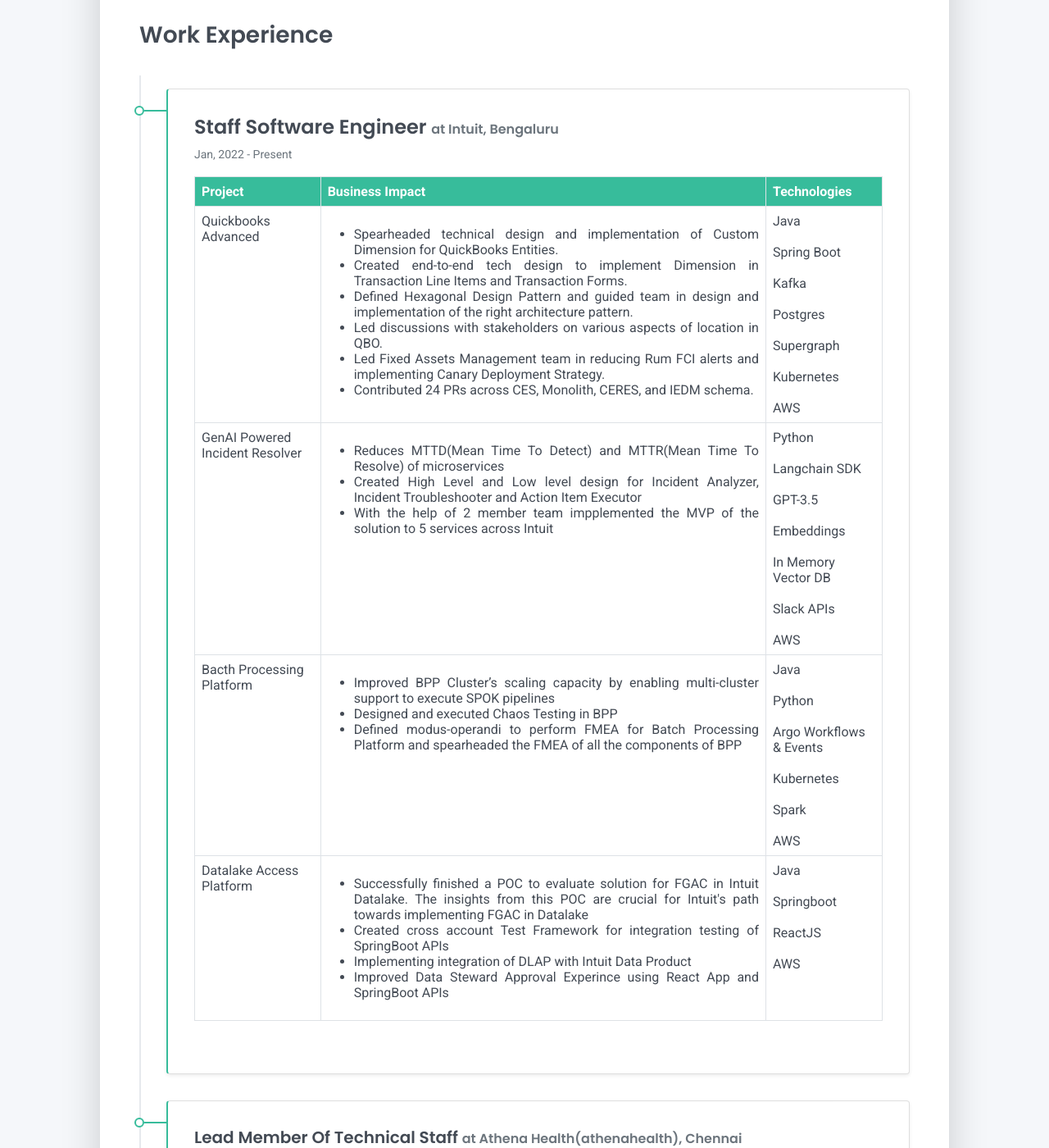
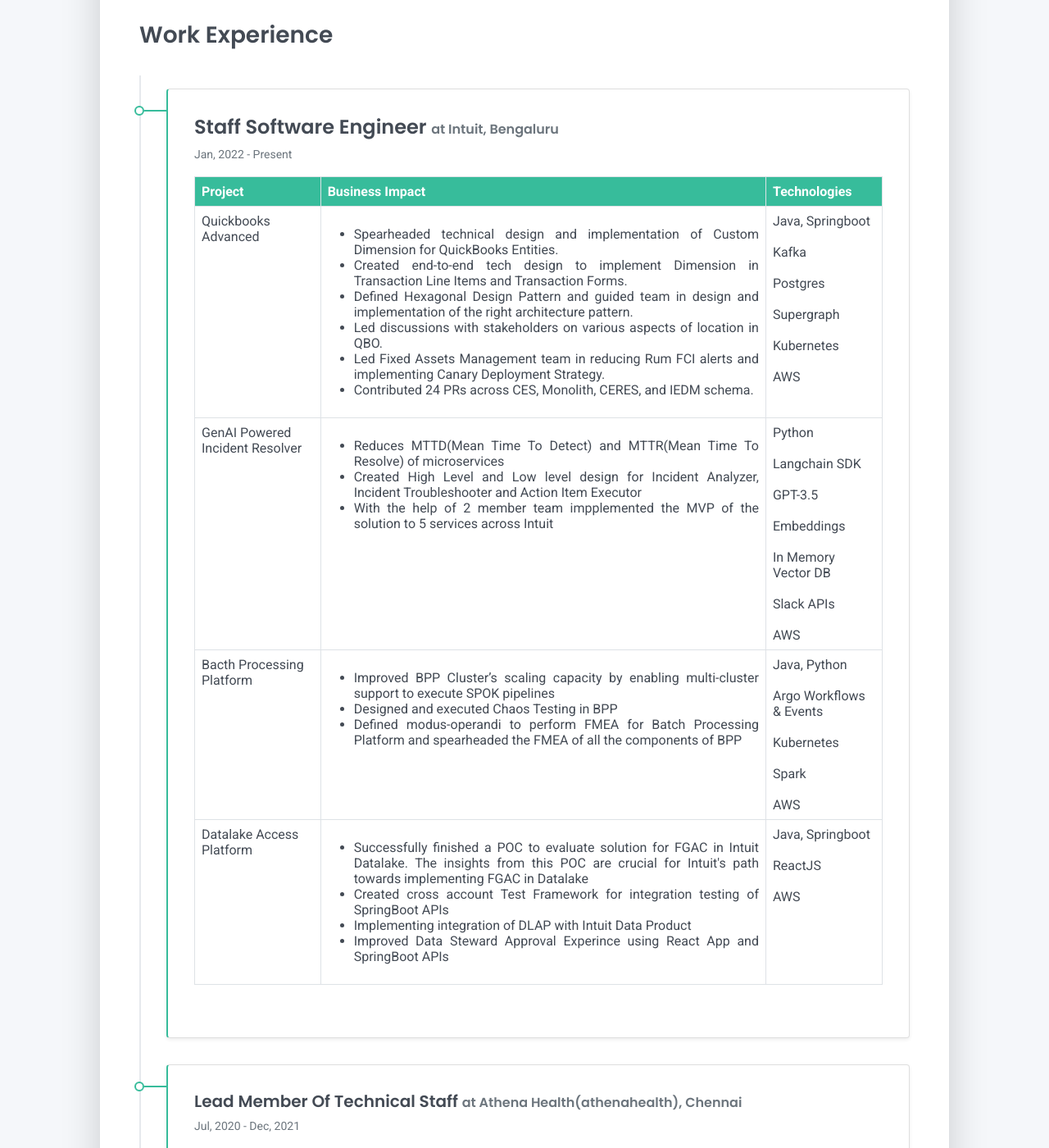
Before and after one commit to anandkshitiz/anandkshitiz.github.io, a Jekyll site: the page built from tabs/about.md, in a window 1280 px wide and 1400 px high, scrolled down 1673 px. Shown: the whole window at 82% size. Built offline with Jekyll 4.4.1, drawn with Linux system fonts in a browser that asks for light colours.

Commit message:
modified skills

```diff
--- a/tabs/about/content/work-experience-section.html
+++ b/tabs/about/content/work-experience-section.html
@@ -32,9 +32,7 @@
                                 </ul>
                                 </p>
                             </td>
-                            <td style="white-space: preserve-breaks;"> Java
-
-                                Spring Boot
+                            <td style="white-space: preserve-breaks;"> Java, Springboot
 
                                 Kafka
 
@@ -87,9 +85,7 @@
                                 </ul>
                                 </p>
                             </td>
-                            <td style="white-space: preserve-breaks;"> Java
-
-                                Python
+                            <td style="white-space: preserve-breaks;"> Java, Python
 
                                 Argo Workflows & Events
 
@@ -115,9 +111,7 @@
                                 </ul>
                                 </p>
                             </td>
-                            <td style="white-space: preserve-breaks;"> Java
-
-                                Springboot
+                            <td style="white-space: preserve-breaks;"> Java, Springboot
 
                                 ReactJS
 
```
